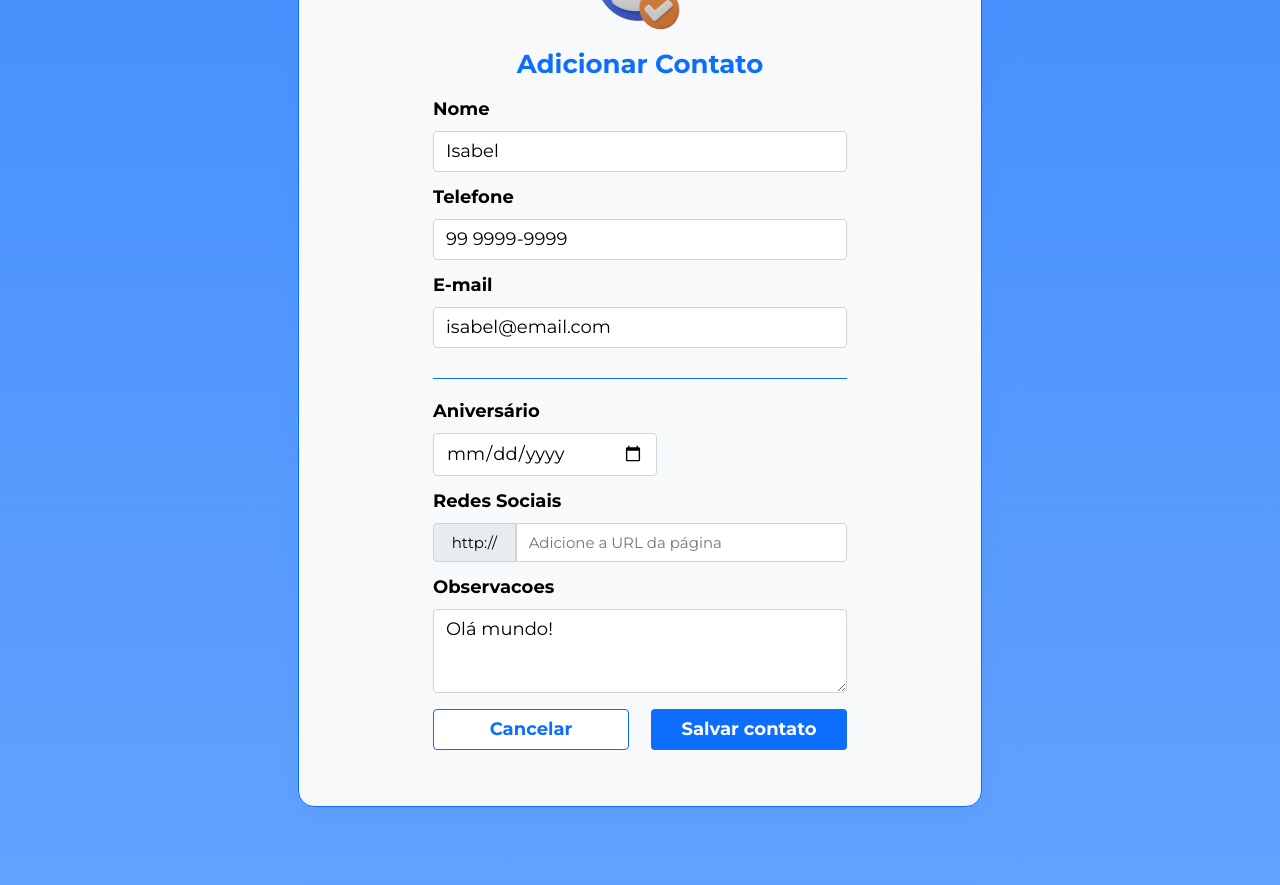
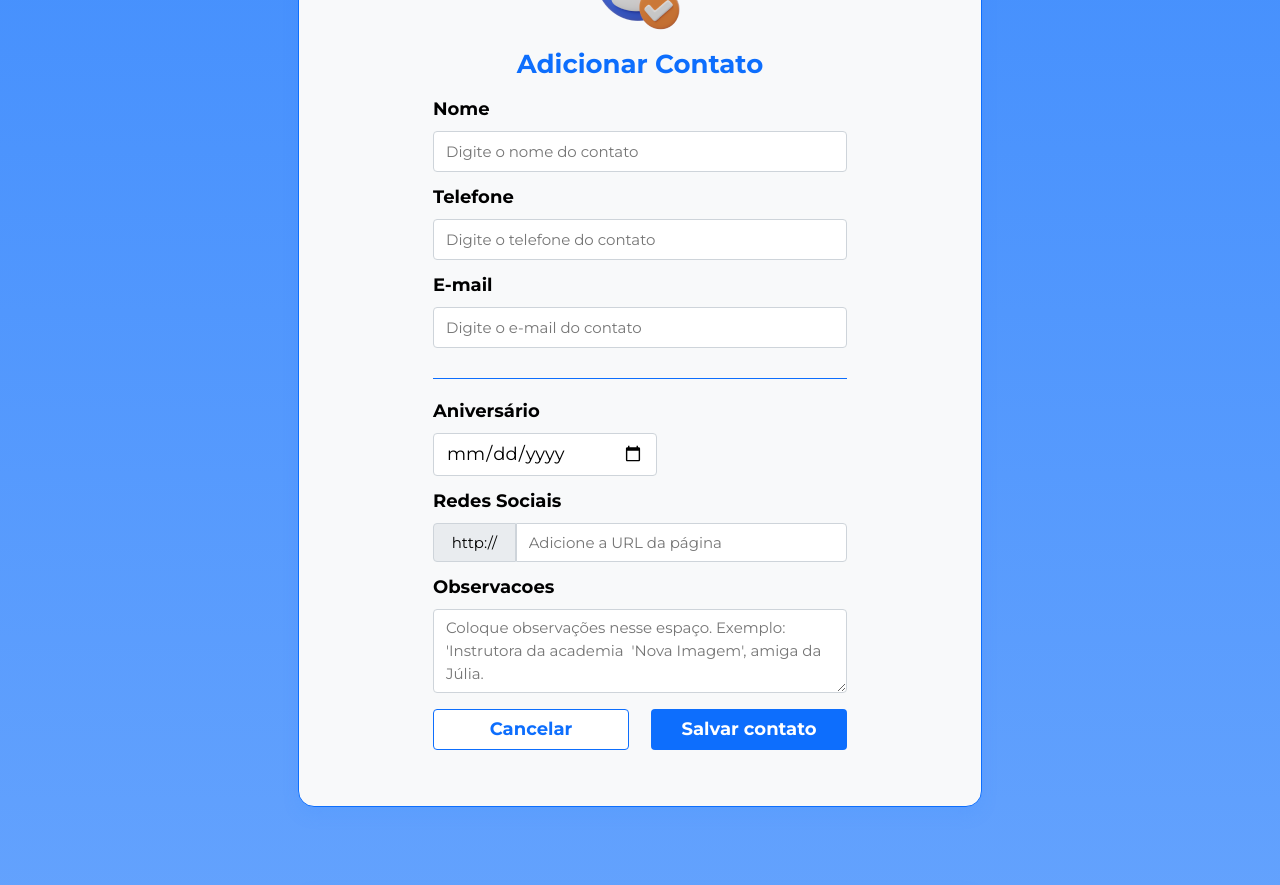
Before and after one commit to isabelmaito/projeto-angular18, an Angular app: page / in a window 1280 px wide. Shown: the part 340-1225 px from the top of the page. Built offline with nearby package versions, Linux system fonts and the light colour scheme; a web font is replaced by a local one.

Commit message:
Add Validators no form

```diff
--- a/src/app/paginas/formulario-contato/formulario-contato.component.ts
+++ b/src/app/paginas/formulario-contato/formulario-contato.component.ts
@@ -2,7 +2,12 @@ import { Component } from '@angular/core';
 import { CommonModule } from '@angular/common';
 import { ContainerComponent } from '../../componentes/container/container.component';
 import { SeparadorComponent } from '../../componentes/separador/separador.component';
-import { FormControl, FormGroup, ReactiveFormsModule } from '@angular/forms';
+import {
+  FormControl,
+  FormGroup,
+  ReactiveFormsModule,
+  Validators,
+} from '@angular/forms';
 
 @Component({
   selector: 'app-formulario-contato',
@@ -21,17 +26,19 @@ export class FormularioContatoComponent {
 
   constructor() {
     this.contatoForm = new FormGroup({
-      nome: new FormControl('Isabel'),
-      telefone: new FormControl('99 9999-9999'),
-      email: new FormControl('isabel@email.com'),
+      nome: new FormControl('', Validators.required),
+      telefone: new FormControl('', Validators.required),
+      email: new FormControl('', [Validators.required, Validators.email]),
       aniversario: new FormControl(''),
       redes: new FormControl(''),
-      observacoes: new FormControl('Olá mundo!'),
+      observacoes: new FormControl(''),
     });
   }
 
   salvarContato() {
-    console.log(this.contatoForm.value);
+    if (this.contatoForm.valid) {
+      console.log(this.contatoForm.value);
+    }
   }
 
   cancelar() {
```
